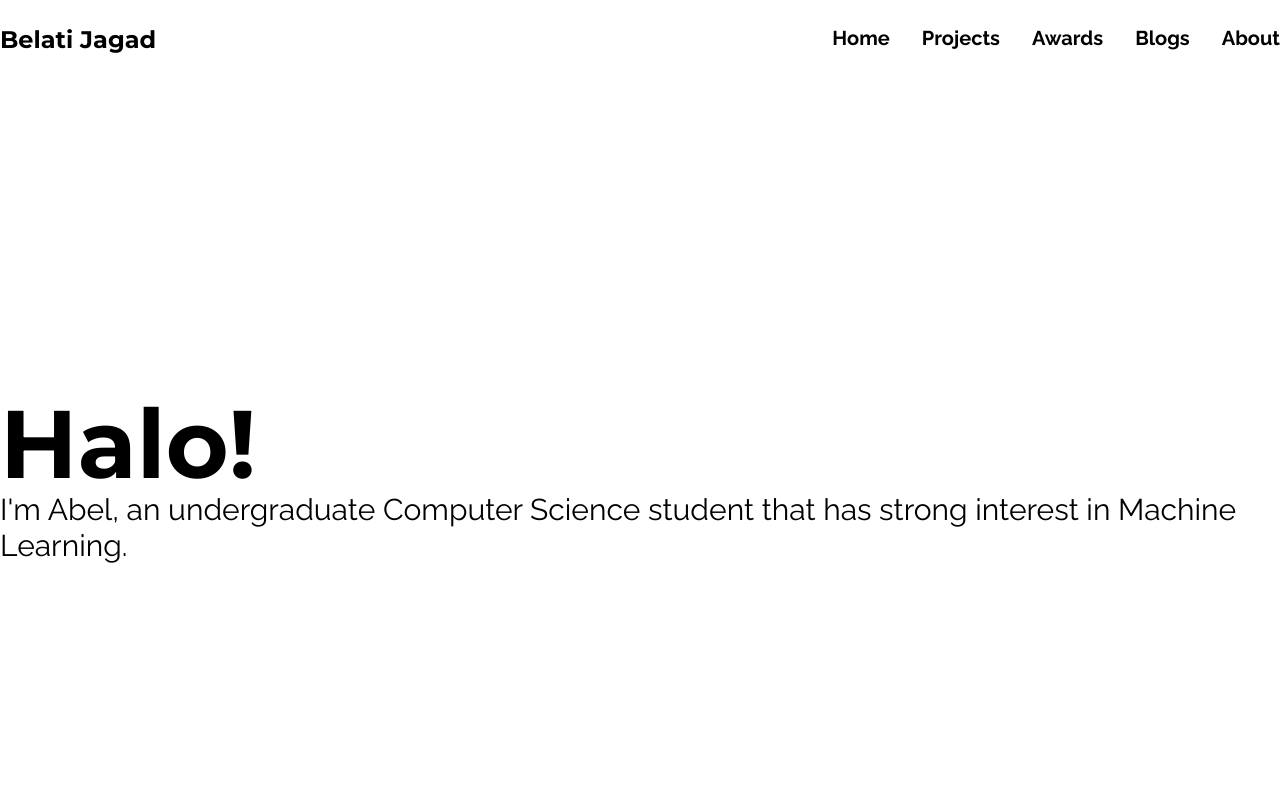
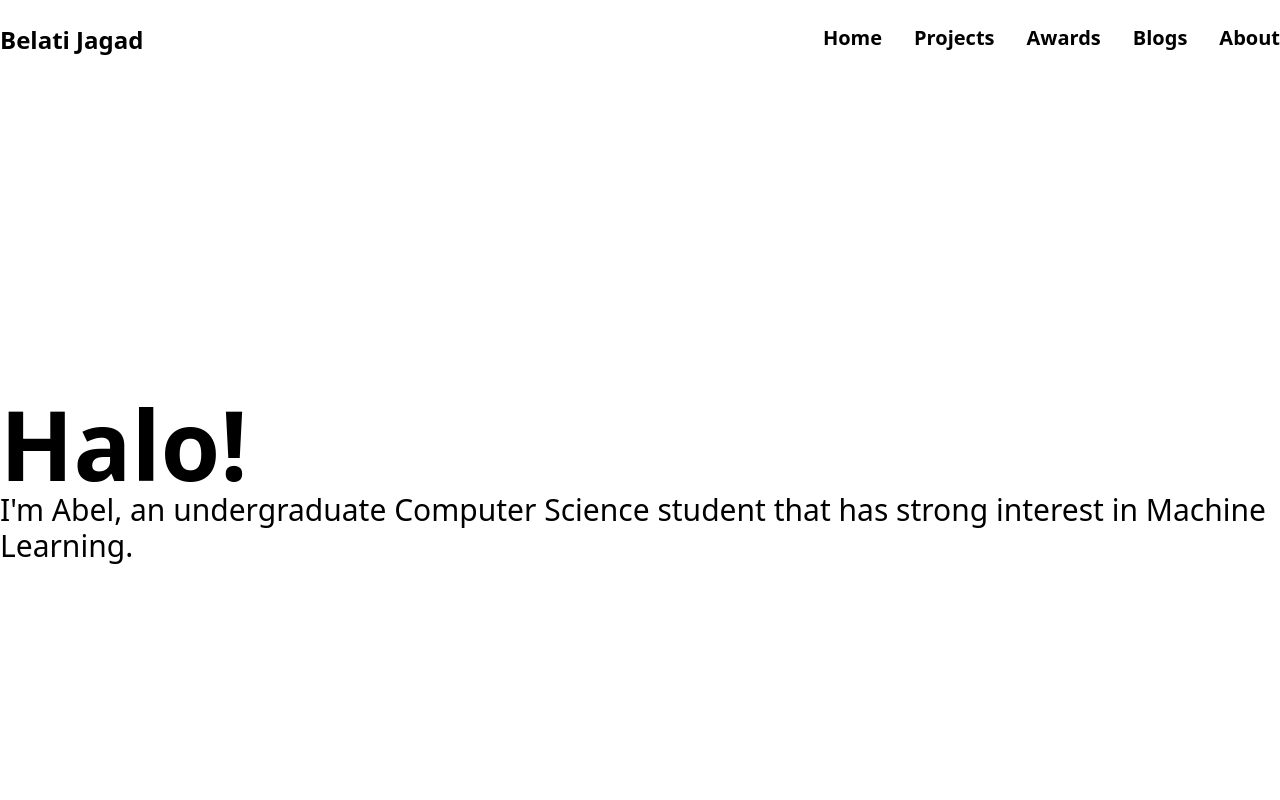
Before and after one commit to belatijagad/belatijagad, a Next.js app: page / in a window 1280 px wide. Shown: the top 800 px of the page. Built offline with nearby package versions, Linux system fonts and the light colour scheme.

Commit message:
layout fix

```diff
--- a/src/app/layout.tsx
+++ b/src/app/layout.tsx
@@ -28,7 +28,7 @@ export default function RootLayout({
 }) {
   return (
     <html lang="en">
-      <body className={`select-none ${montserrat.variable} ${raleway.variable}`}>
+      <body className="select-none">
         <Header />
         {children}
         <Footer />
```
